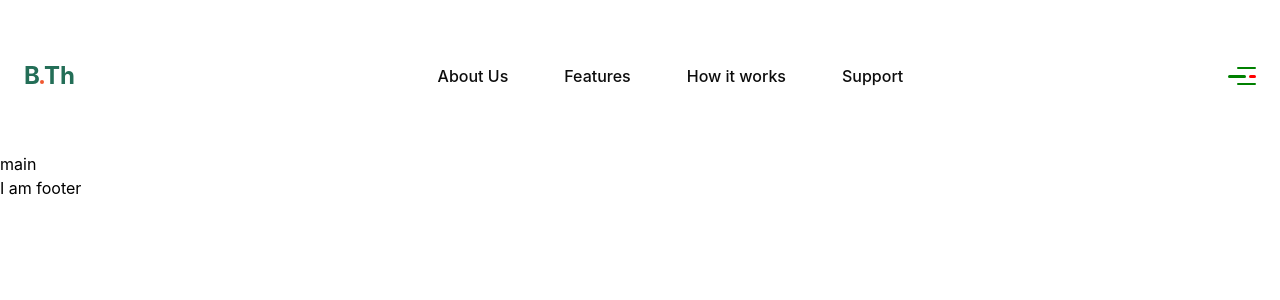
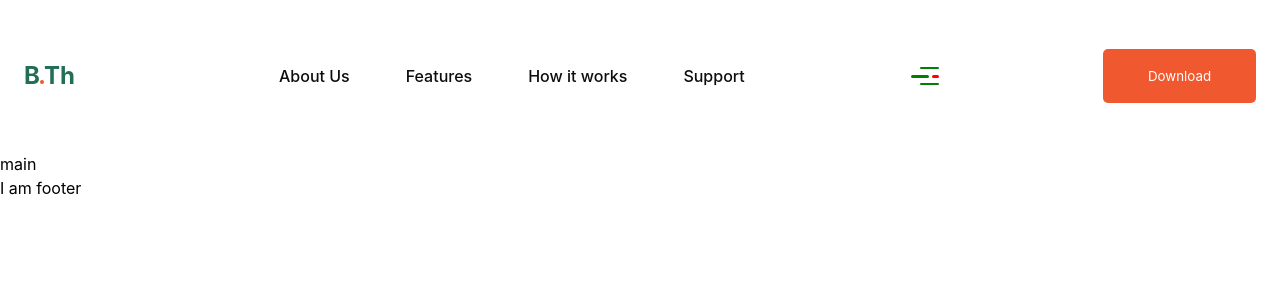
Before and after one commit to helciodev/react-test, a Next.js app: page / in a window 1280 px wide. Shown: the top 300 px of the page. Built offline with nearby package versions, Linux system fonts and the light colour scheme.

Commit message:
Add styles to download button

```diff
--- a/components/Button.js
+++ b/components/Button.js
@@ -1,10 +1,37 @@
 import React from "react";
+import styled from "styled-components";
+
 const ButtonElement = styled.button`
-  border-radius: 5px;
+  @media screen and (min-width: 320px) {
+    & {
+      display: none;
+    }
+  }
+  @media screen and (min-width: 720px) {
+    & {
+      display: flex;
+    }
+  }
+
   color: var(--white);
+  background-color: var(--call-to-action);
   outline: none;
   border: none;
-  background-color: var(--call-to-action);
+  padding: 24px 36px;
+  background-color: #f05830;
+  border-radius: 5px;
+  color: #fff;
+  width: 153px;
+  height: 54px;
+  display: flex;
+  justify-content: center;
+  align-items: center;
+  gap: 8px;
+  cursor: pointer;
+
+  &:hover {
+    background-color: #cc4520;
+  }
 `;
 function Button({ text }) {
   return <ButtonElement>{text}</ButtonElement>;
--- a/components/Header.js
+++ b/components/Header.js
@@ -1,5 +1,7 @@
 import React from "react";
+
 import styled from "styled-components";
+import Button from "./Button";
 import Hamburger from "./Hamburger";
 import Logo from "./Logo";
 import Nav from "./Nav";
@@ -15,6 +17,7 @@ function Header() {
       <Logo />
       <Nav />
       <Hamburger />
+      <Button text='Download' />
     </HeaderElement>
   );
 }
```
